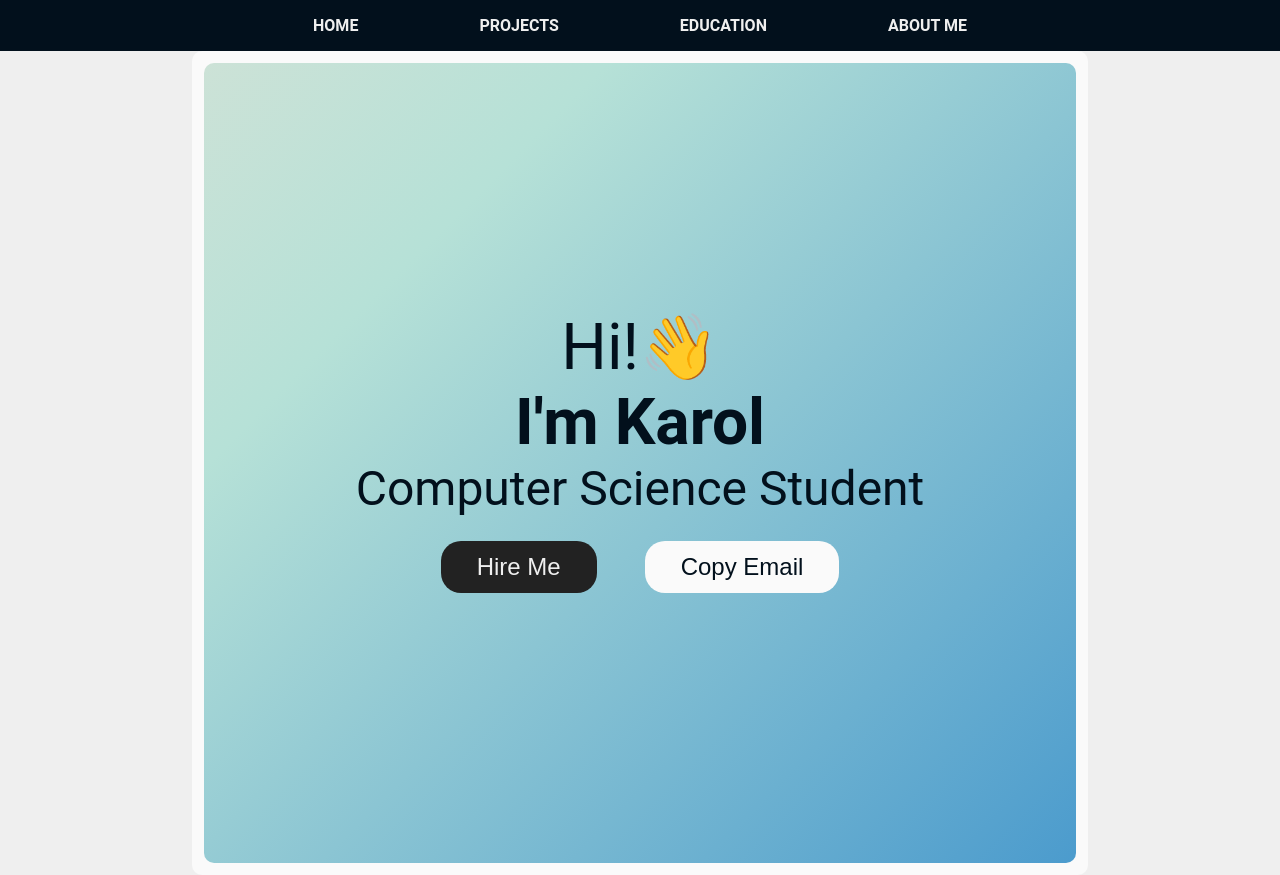
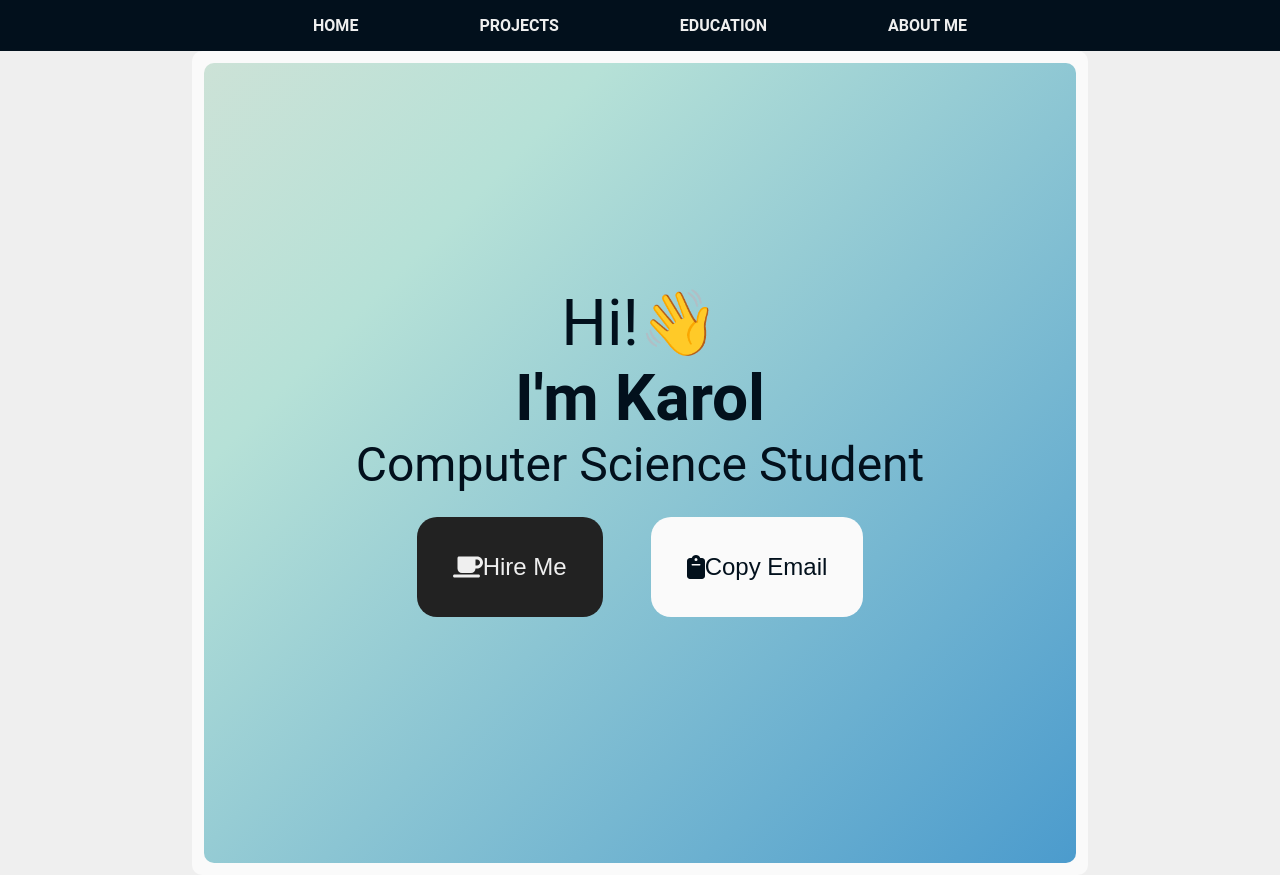
Before and after one commit to Karol-2/portfolio, a React (Create React App) app: page / in a window 1280 px wide. Built offline with nearby package versions, Linux system fonts and the light colour scheme.

Commit message:
added icons

```diff
--- a/package.json
+++ b/package.json
@@ -4,6 +4,10 @@
   "version": "0.1.0",
   "private": true,
   "dependencies": {
+    "@fortawesome/fontawesome-svg-core": "^6.4.2",
+    "@fortawesome/free-regular-svg-icons": "^6.4.2",
+    "@fortawesome/free-solid-svg-icons": "^6.4.2",
+    "@fortawesome/react-fontawesome": "^0.2.0",
     "@testing-library/jest-dom": "^5.17.0",
     "@testing-library/react": "^13.4.0",
     "@testing-library/user-event": "^13.5.0",
@@ -11,6 +15,7 @@
     "@types/node": "^16.18.54",
     "@types/react": "^18.2.22",
     "@types/react-dom": "^18.2.7",
+    "history": "^5.3.0",
     "react": "^18.2.0",
     "react-dom": "^18.2.0",
     "react-router": "^6.16.0",
--- a/src/pages/Home.scss
+++ b/src/pages/Home.scss
@@ -74,6 +74,14 @@
         font-size: 1.5em;
         animation: fade-in 2s ease-in-out forwards;
         animation-delay: 1s;
+        display: flex;
+        justify-content: center;
+
+        button{
+            display: flex;
+            justify-content: center;
+            align-items: center;
+        }
 
         .hire {
             @include primary_button()
--- a/src/pages/Home.tsx
+++ b/src/pages/Home.tsx
@@ -1,7 +1,18 @@
-import * as React from "react";
+import { faClipboard, faCoffee } from "@fortawesome/free-solid-svg-icons";
+import { FontAwesomeIcon } from "@fortawesome/react-fontawesome";
 import "./Home.scss";
 
 export interface IHomeProps {}
+
+const copyEmail = (): void => {
+  const email: string = "k-krawczykiewicz@wp.pl";
+  navigator.clipboard.writeText(email);
+};
+
+const redirectToLinkedin = (): void => {
+  const link: string = "https://www.linkedin.com/in/krawczykiewicz-karol";
+  window.open(link, "_blank");
+};
 
 export default function Home(props: IHomeProps) {
   return (
@@ -15,8 +26,14 @@ export default function Home(props: IHomeProps) {
               <p className="title">Computer Science Student</p>
             </div>
             <div className="buttons">
-              <button className="hire">Hire Me</button>
-              <button className="email">Copy Email</button>
+              <button onClick={redirectToLinkedin} className="hire">
+                <FontAwesomeIcon icon={faCoffee} />
+                <p>Hire Me</p>
+              </button>
+              <button onClick={copyEmail} className="email">
+                <FontAwesomeIcon icon={faClipboard} />
+                <p>Copy Email</p>
+              </button>
             </div>
           </div>
         </div>
--- a/src/styles/_variables.scss
+++ b/src/styles/_variables.scss
@@ -1,5 +1,5 @@
-$primary: #2986DA;
-$secondary: #FF6520;
+$primary: #4B9BCD;
+$secondary: #B6E1D7;
 $light: #EFEFEF;
 $lighter: #FAFAFA;
 $dark: #222222;
```
Also changed, not shown: 1 other file (tests, documents, lock files or other folders).
